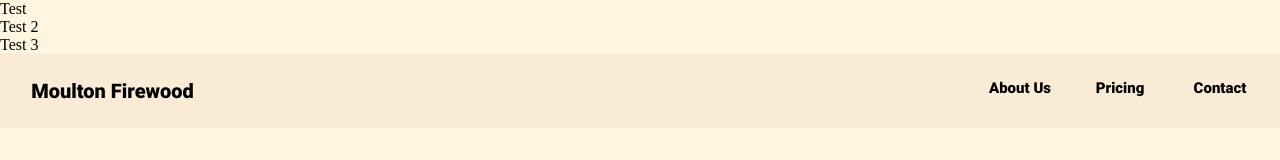
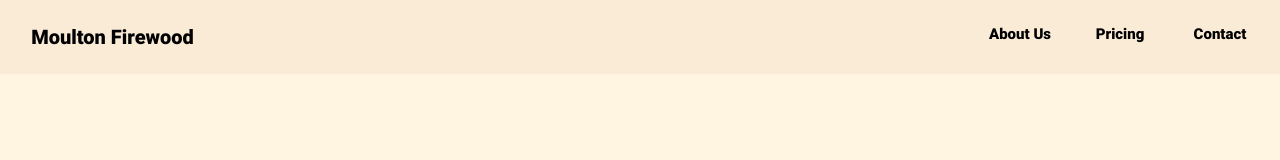
Before and after one commit to jmt4994/moultonFirewood, a plain HTML site: page index.html in a window 1280 px wide. Shown: the top 160 px of the page. Drawn offline with Linux system fonts and the light colour scheme.

Commit message:
Update index.html

```diff
--- a/index.html
+++ b/index.html
@@ -16,7 +16,7 @@
         <script src="script.js" defer></script>
         <!-- Metadata -->
         <!-- <meta name="viewport" content="width=device-width, initial-scale=1.0, user-scalable=0"> -->
-        <meta name="viewport" content="width=device-width">
+        <meta name="viewport" content="width=device-width, user-scalable=0">
         <meta name="description" content="Moulton Firewood, a small family owned business delivering wood by the cord."/>
         <meta name="keywords" content="wood, firewood, moulton, fire wood"/>
 
@@ -24,10 +24,6 @@
 
     </head>
     <body>
-
-        <p>Test</p>
-        <p>Test 2</p>
-        <p>Test 3</p>
 
         <div id="navbar" class="navbar">
             <div id="logocontainer" class="logocontainer">
```
